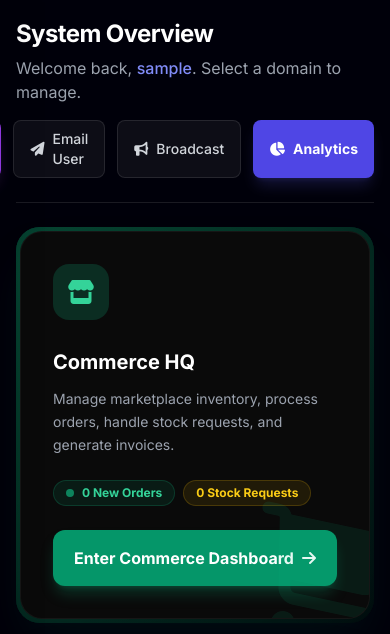
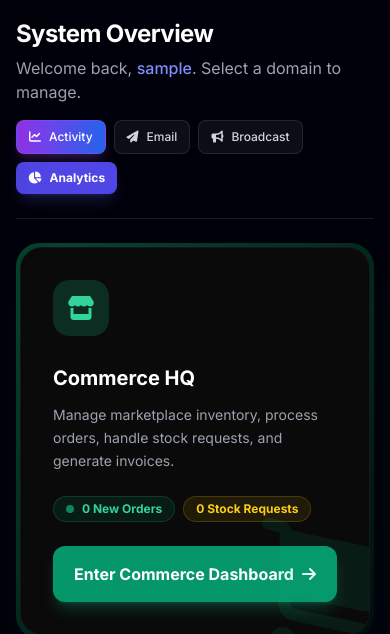
Before and after one commit to angrygabbar/Source-Point, a Flask app: page /admin/ in a window 390 px wide. Shown: the part 60-694 px from the top of the page. Run offline with Flask 3, Linux system fonts and the light colour scheme; a user stored in the database is signed in; tables that the repository leaves empty hold one stand-in row (values such as "Sample post"); grey boxes marked "Sample" are stand-in pictures; some libraries are stand-ins or nearby versions.

Commit message:
Fix mobile responsiveness for admin dashboard header buttons
- Added flex-wrap to button container to prevent overflow on mobile
- Implemented responsive padding (px-3 on mobile, px-4 on desktop)
- Added responsive text sizing (text-xs on mobile, text-sm on desktop)
- Shortened button text on mobile (Activity instead of Activity Tracker, Email instead of Email User)
- Added whitespace-nowrap to prevent text wrapping within buttons
- Changed items alignment to items-start on mobile for better layout

This fixes the issue where buttons were going beyond the screen on mobile devices.

```diff
--- a/templates/admin_dashboard.html
+++ b/templates/admin_dashboard.html
@@ -4,33 +4,35 @@
 {% block content %}
 <div class="space-y-8 pb-10 max-w-7xl mx-auto animate-fade-in">
 
-    <div class="flex flex-col md:flex-row justify-between items-end gap-4 border-b border-white/10 pb-6">
+    <div class="flex flex-col md:flex-row justify-between items-start md:items-end gap-4 border-b border-white/10 pb-6">
         <div>
             <h1 class="text-3xl font-bold text-white tracking-tight">System Overview</h1>
             <p class="text-gray-400 mt-1">Welcome back, <span class="text-indigo-400 font-medium">{{
                     current_user.username }}</span>. Select a domain to manage.</p>
         </div>
-        <div class="flex gap-3">
+        <div class="flex flex-wrap gap-2 md:gap-3 w-full md:w-auto">
             <a href="{{ url_for('admin.activity_tracker') }}" target="_blank"
-                class="group flex items-center gap-2 px-4 py-2 bg-gradient-to-r from-purple-600 to-blue-600 hover:from-purple-500 hover:to-blue-500 border border-purple-500/30 rounded-lg text-sm font-medium transition-all text-white shadow-lg shadow-purple-500/20">
-                <i class="fas fa-chart-line group-hover:scale-110 transition-transform"></i> Activity Tracker
+                class="group flex items-center gap-2 px-3 md:px-4 py-2 bg-gradient-to-r from-purple-600 to-blue-600 hover:from-purple-500 hover:to-blue-500 border border-purple-500/30 rounded-lg text-xs md:text-sm font-medium transition-all text-white shadow-lg shadow-purple-500/20 whitespace-nowrap">
+                <i class="fas fa-chart-line group-hover:scale-110 transition-transform"></i> <span
+                    class="hidden sm:inline">Activity Tracker</span><span class="sm:hidden">Activity</span>
             </a>
 
             <a hx-get="{{ url_for('admin_core.send_specific_email') }}" hx-target="#main-content"
                 hx-select="#main-content" hx-push-url="true" hx-swap="outerHTML transition:true"
-                class="group flex items-center gap-2 px-4 py-2 bg-white/5 hover:bg-white/10 border border-white/10 rounded-lg text-sm font-medium transition-all text-gray-300 hover:text-white cursor-pointer">
-                <i class="fas fa-paper-plane group-hover:text-blue-400 transition-colors"></i> Email User
+                class="group flex items-center gap-2 px-3 md:px-4 py-2 bg-white/5 hover:bg-white/10 border border-white/10 rounded-lg text-xs md:text-sm font-medium transition-all text-gray-300 hover:text-white cursor-pointer whitespace-nowrap">
+                <i class="fas fa-paper-plane group-hover:text-blue-400 transition-colors"></i> <span
+                    class="hidden sm:inline">Email User</span><span class="sm:hidden">Email</span>
             </a>
 
             <a hx-get="{{ url_for('admin_core.broadcast_email') }}" hx-target="#main-content" hx-select="#main-content"
                 hx-push-url="true" hx-swap="outerHTML transition:true"
-                class="group flex items-center gap-2 px-4 py-2 bg-white/5 hover:bg-white/10 border border-white/10 rounded-lg text-sm font-medium transition-all text-gray-300 hover:text-white cursor-pointer">
+                class="group flex items-center gap-2 px-3 md:px-4 py-2 bg-white/5 hover:bg-white/10 border border-white/10 rounded-lg text-xs md:text-sm font-medium transition-all text-gray-300 hover:text-white cursor-pointer whitespace-nowrap">
                 <i class="fas fa-bullhorn group-hover:text-indigo-400 transition-colors"></i> Broadcast
             </a>
 
             <a hx-get="{{ url_for('admin_core.admin_analytics') }}" hx-target="#main-content" hx-select="#main-content"
                 hx-push-url="true" hx-swap="outerHTML transition:true"
-                class="flex items-center gap-2 px-4 py-2 bg-indigo-600 hover:bg-indigo-500 text-white rounded-lg text-sm font-bold shadow-lg shadow-indigo-500/20 transition-all cursor-pointer">
+                class="flex items-center gap-2 px-3 md:px-4 py-2 bg-indigo-600 hover:bg-indigo-500 text-white rounded-lg text-xs md:text-sm font-bold shadow-lg shadow-indigo-500/20 transition-all cursor-pointer whitespace-nowrap">
                 <i class="fas fa-chart-pie"></i> Analytics
             </a>
         </div>
```
